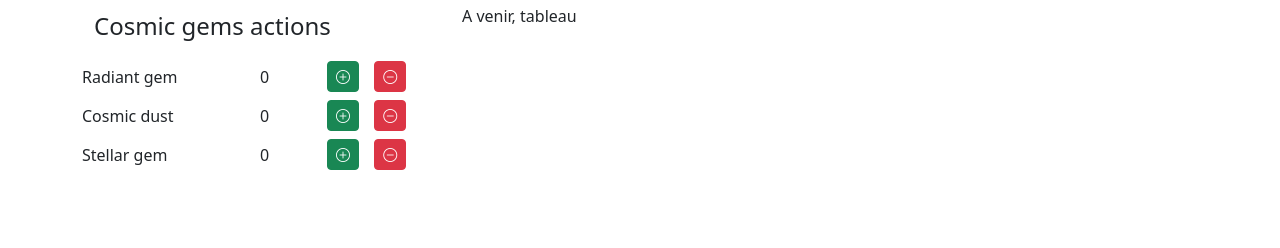
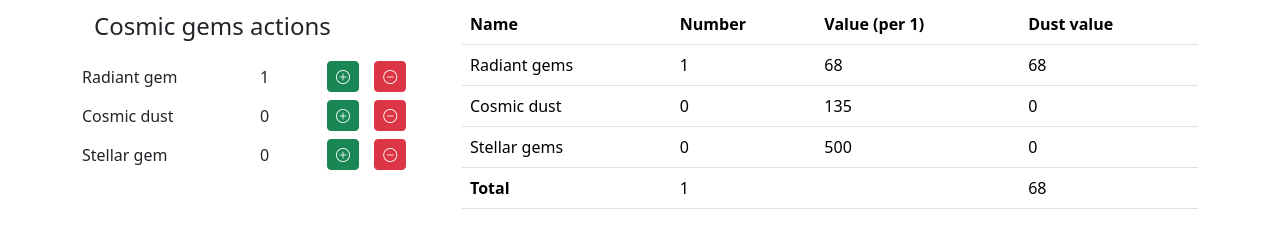
Before and after one commit to Alencruser/trove-monitoring, a plain HTML site: page index.html in a window 1280 px wide. Both pictures are taken after a click on the button 342 px from the left and 142 px from the top of the page. Shown: the part 66-314 px from the top of the page. Drawn offline with nearby package versions, Linux system fonts and the light colour scheme.

Commit message:
made cosmic gem part

```diff
--- a/index.html
+++ b/index.html
@@ -71,13 +71,49 @@
                 </div>
             </div>
                 <div class="col-8">
-                    A venir, tableau
+                    <table class="table">
+                        <thead>
+                          <tr>
+                            <th scope="col">Name</th>
+                            <th scope="col">Number</th>
+                            <th scope="col">Value (per 1)</th>
+                            <th scope="col">Dust value</th>
+                          </tr>
+                        </thead>
+                        <tbody>
+                          <tr>
+                            <td>Radiant gems</td>
+                            <td id="cosmic-radiant-number">0</td>
+                            <td id="cosmic-radiant-value">68</td>
+                            <td id="cosmic-radiant-total-dust">0</td>
+                          </tr>
+                          <tr>
+                            <td>Cosmic dust</td>
+                            <td id="cosmic-dust-number">0</td>
+                            <td id="cosmic-dust-value">135</td>
+                            <td id="cosmic-dust-total-dust">0</td>
+                          </tr>
+                          <tr>
+                            <td>Stellar gems</td>
+                            <td id="cosmic-stellar-number">0</td>
+                            <td id="cosmic-stellar-value">500</td>
+                            <td id="cosmic-stellar-total-dust">0</td>
+                          </tr>
+                          <tr>
+                            <th>Total</th>
+                            <td id="cosmic-total-number">0</td>
+                            <td></td>
+                            <td id="cosmic-total-dust">0</td>
+                          </tr>
+                        </tbody>
+                      </table>
                 </div>
         </div>
     </div>
     <script async src="https://cdn.jsdelivr.net/npm/bootstrap@5.3.3/dist/js/bootstrap.bundle.min.js"
         integrity="sha384-YvpcrYf0tY3lHB60NNkmXc5s9fDVZLESaAA55NDzOxhy9GkcIdslK1eN7N6jIeHz" crossorigin="anonymous">
     </script>
+    <script src="script.js"></script>
 </body>
 
 </html>
--- a/script.js
+++ b/script.js
@@ -0,0 +1,43 @@
+const gemTypes = ["cosmic"];
+const lootTypes = ["radiant", "stellar", 'dust'];
+
+Array.from(document.querySelectorAll("button")).forEach((button)=> {
+    button.addEventListener("click", () => {
+        const myGemType = button.id.split("-")[0];
+        const myLootType = button.id.split("-")[1]
+        const actionCalled = button.id.split("-")[2];
+        updateGem(myGemType, myLootType, actionCalled);
+    });
+});
+
+
+function updateGem(gemType, lootType, action) {
+    const idToTarget = `${gemType}-${lootType}`;
+    const actualNumber = document.getElementById(`${idToTarget}-number`);
+    actualNumber.textContent = action === "add" ? Number(actualNumber.textContent) + 1 : Number(actualNumber.textContent) - 1;
+    document.getElementById(idToTarget).textContent = actualNumber.textContent;
+    const myValue = Number(document.getElementById(`${idToTarget}-value`).textContent);
+    document.getElementById(`${idToTarget}-total-dust`).textContent = Number(actualNumber.textContent) * myValue;
+    // on vient changer le total de dust et d'ouvertures
+    changeTotal(gemType);
+}
+
+function changeTotal(gemType) {
+    const totalNumberLine = document.getElementById(`${gemType}-total-number`);
+    const totalDustLine = document.getElementById(`${gemType}-total-dust`);
+    const totalNumberValue = gemTypes.reduce((acc,base) => {
+        lootTypes.forEach(lootType => {
+            acc += Number(document.getElementById(`${base}-${lootType}-number`).textContent)
+        });
+        return acc;
+    }, 0);
+    totalNumberLine.textContent = totalNumberValue;
+
+    const totalDustValue = gemTypes.reduce((acc,base) => {
+        lootTypes.forEach(lootType => {
+            acc += Number(document.getElementById(`${base}-${lootType}-total-dust`).textContent)
+        });
+        return acc;
+    }, 0);
+    totalDustLine.textContent = totalDustValue;
+}
```
